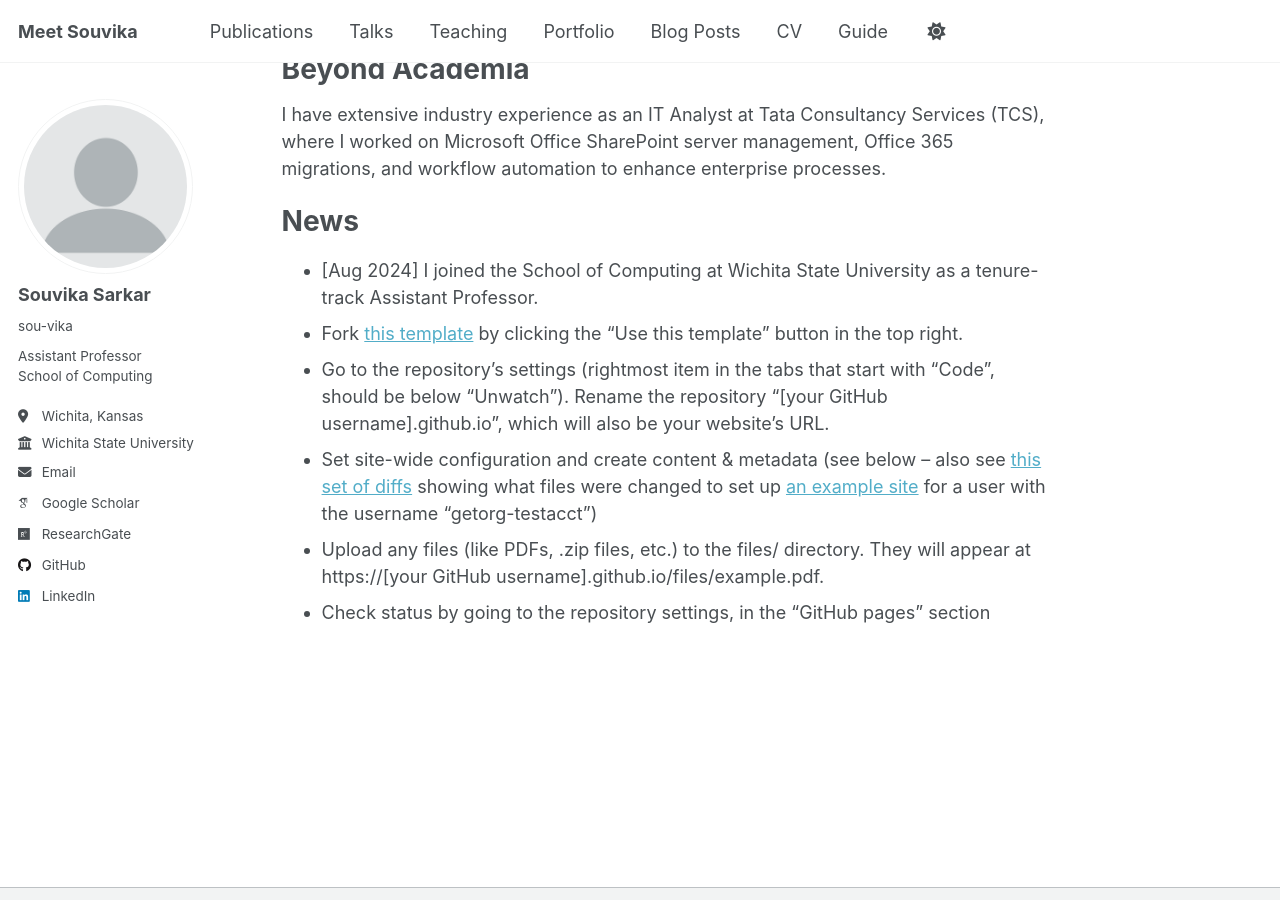
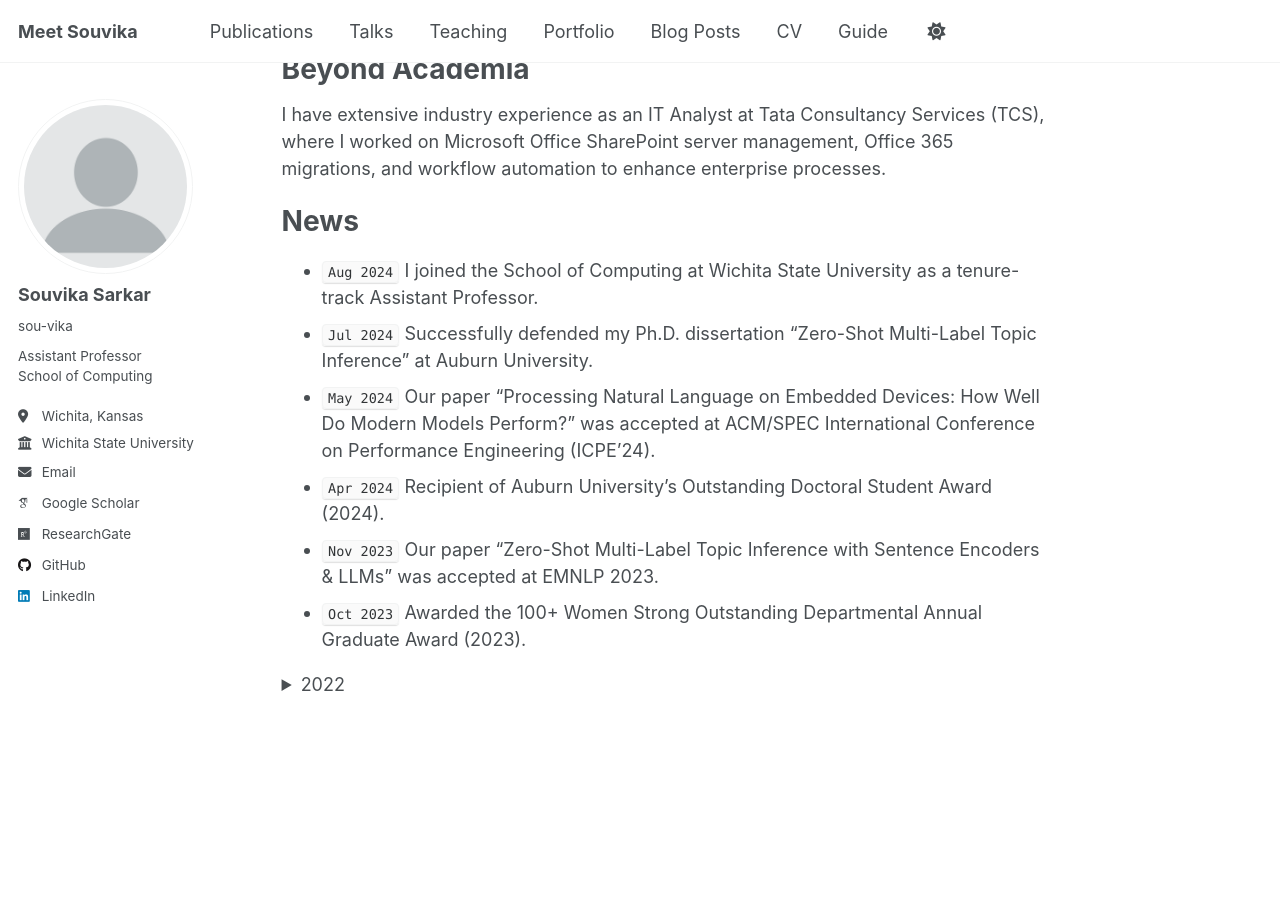
Before and after one commit to souvikasarkar/souvikasarkar.github.io, a Jekyll site: the page built from _pages/about.md, in a window 1280 px wide and 900 px high, scrolled down 513 px. Built offline with Jekyll 4.4.1, drawn with Linux system fonts in a browser that asks for light colours; some web fonts are replaced; a script that is not in the unit is left out.

Commit message:
Update News section in about page.

```diff
--- a/_pages/about.md
+++ b/_pages/about.md
@@ -18,9 +18,13 @@ I have extensive industry experience as an IT Analyst at Tata Consultancy Servic
 
 News
 ======
-* [Aug 2024] I joined the School of Computing at Wichita State University as a tenure-track Assistant Professor.
-* Fork [this template](https://github.com/academicpages/academicpages.github.io) by clicking the "Use this template" button in the top right.
-* Go to the repository's settings (rightmost item in the tabs that start with "Code", should be below "Unwatch"). Rename the repository "[your GitHub username].github.io", which will also be your website's URL.
-* Set site-wide configuration and create content & metadata (see below -- also see [this set of diffs](https://archive.is/3TPas) showing what files were changed to set up [an example site](https://getorg-testacct.github.io) for a user with the username "getorg-testacct")
-* Upload any files (like PDFs, .zip files, etc.) to the files/ directory. They will appear at https://[your GitHub username].github.io/files/example.pdf.
-* Check status by going to the repository settings, in the "GitHub pages" section
+* `Aug 2024` I joined the School of Computing at Wichita State University as a tenure-track Assistant Professor.
+* `Jul 2024` Successfully defended my Ph.D. dissertation "Zero-Shot Multi-Label Topic Inference" at Auburn University.
+* `May 2024` Our paper "Processing Natural Language on Embedded Devices: How Well Do Modern Models Perform?" was accepted at ACM/SPEC International Conference on Performance Engineering (ICPE'24).
+* `Apr 2024` Recipient of Auburn University's Outstanding Doctoral Student Award (2024).
+* `Nov 2023` Our paper "Zero-Shot Multi-Label Topic Inference with Sentence Encoders & LLMs" was accepted at EMNLP 2023.
+* `Oct 2023` Awarded the 100+ Women Strong Outstanding Departmental Annual Graduate Award (2023).
+<details>
+  <summary>2022</summary>
+  `Jun 2022` Our paper "Exploring Universal Sentence Encoders for Zero-shot Text Classification" was accepted at AACL-IJCNLP 2022.
+</details>
```
